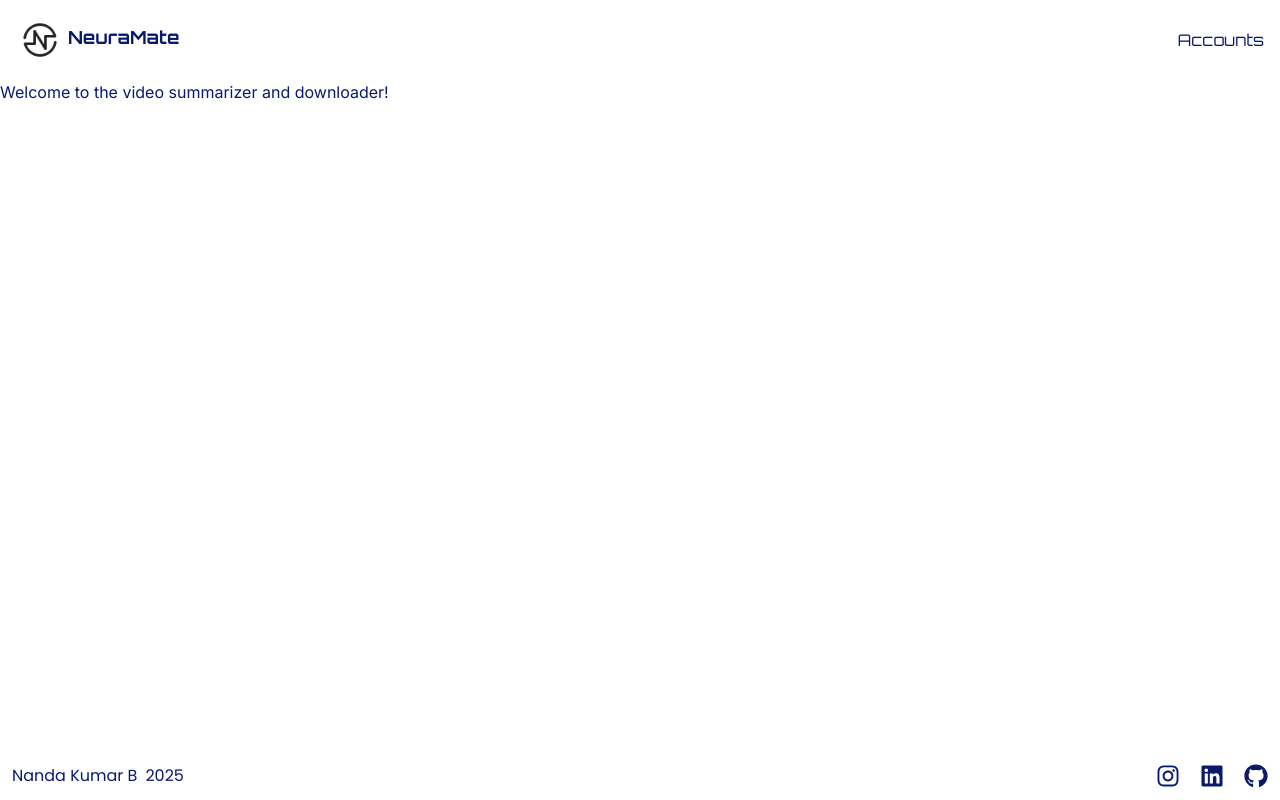
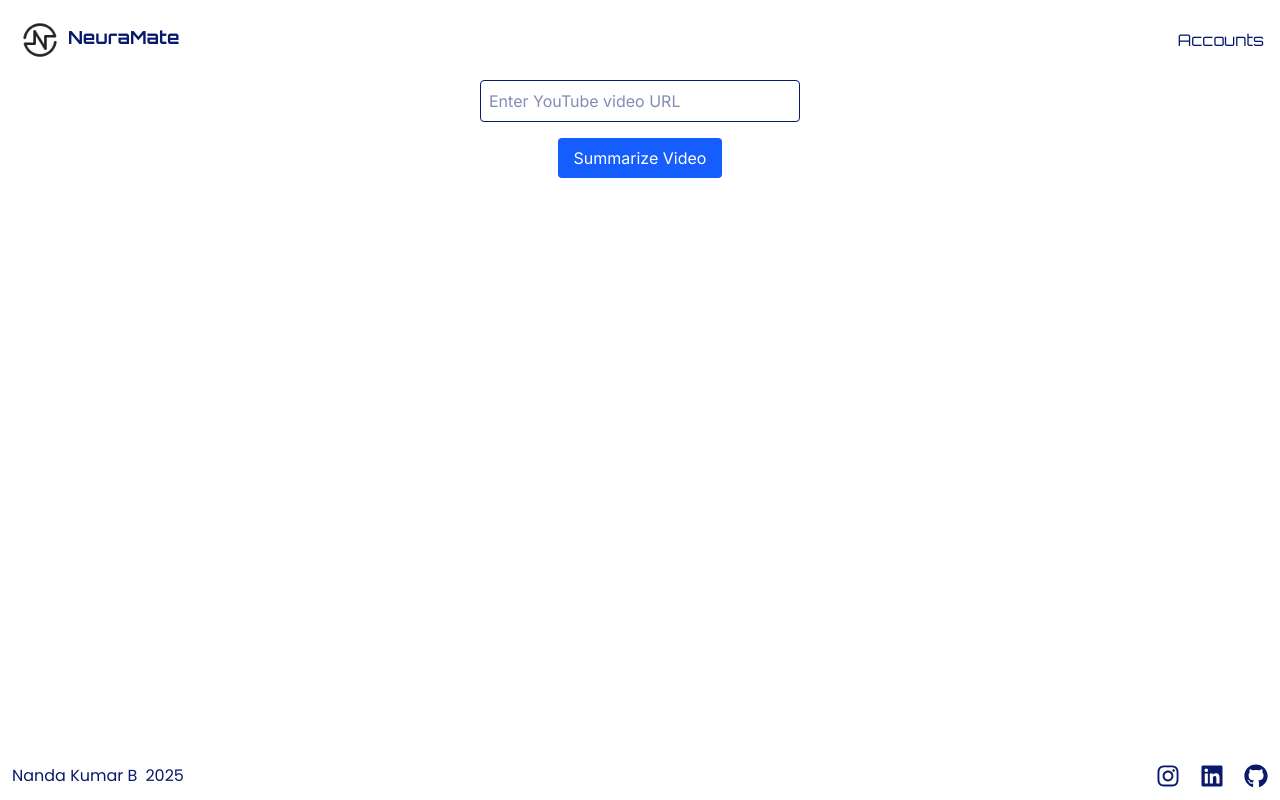
Before and after one commit to user-Gyrus/neuramate, a Next.js app in the folder frontend/: page /video in a window 1280 px wide. Built offline with nearby package versions, Linux system fonts and the light colour scheme.

Commit message:
Added the routes for the features

```diff
--- a/frontend/src/app/_components/_landingPage/FeaturesCarousel.jsx
+++ b/frontend/src/app/_components/_landingPage/FeaturesCarousel.jsx
@@ -4,10 +4,12 @@ import { carousel } from "@/app/_data/carouselData";
 import React, { useState } from "react";
 import { FaCaretLeft, FaCaretRight } from "react-icons/fa";
 import Image from "next/image";
+import { useRouter } from "next/navigation"; // ✅ Import from next/navigation
 
 function FeaturesCarousel() {
   const [currentIndex, setCurrentIndex] = useState(0);
-  const [direction, setDirection] = useState("right"); // for animation
+  const [direction, setDirection] = useState("right");
+  const router = useRouter(); // ✅ Initialize router
 
   const handleLeftClick = () => {
     setDirection("left");
@@ -25,6 +27,10 @@ function FeaturesCarousel() {
 
   const currentItem = carousel[currentIndex];
 
+  const handleNavigate = () => {
+    router.push(currentItem.url); // ✅ Navigate to the feature's URL
+  };
+
   return (
     <div className="flex flex-row h-[500px] mx-1 select-none">
       {/* Left Arrow */}
@@ -35,7 +41,7 @@ function FeaturesCarousel() {
         <FaCaretLeft className="text-5xl text-white" />
       </div>
 
-      {/* Feature Card with Sliding Animation */}
+      {/* Feature Card */}
       <div className="flex-1 flex items-center justify-center overflow-hidden">
         <div
           key={currentItem.id}
@@ -56,7 +62,10 @@ function FeaturesCarousel() {
             height={200}
             className="rounded-lg"
           />
-          <button className="bg-blue-600 hover:bg-blue-700 text-white cursor-pointer px-6 py-3 rounded-3xl font-semibold my-4">
+          <button
+            onClick={handleNavigate} // ✅ Navigate on click
+            className="bg-blue-600 hover:bg-blue-700 text-white cursor-pointer px-6 py-3 rounded-3xl font-semibold my-4"
+          >
             Explore {currentItem.title}
           </button>
         </div>
--- a/frontend/src/app/_components/_landingPage/Hero.jsx
+++ b/frontend/src/app/_components/_landingPage/Hero.jsx
@@ -36,13 +36,21 @@ function Hero() {
             Summarize videos, capture smart slides & images, and chat with an AI
             friend.
           </p>
-          <button className="bg-blue-600 hover:bg-blue-700 text-white cursor-pointer px-6 py-3 rounded-3xl font-semibold">
+          <button
+            className="bg-blue-600 hover:bg-blue-700 text-white cursor-pointer px-6 py-3 rounded-3xl font-semibold"
+            onClick={() =>
+              window.scrollTo({
+                top: document.getElementById("features").offsetTop,
+                behavior: "smooth",
+              })
+            }
+          >
             Get Started
           </button>
         </div>
       </div>
 
-      <div className="my-4">
+      <div className="my-4" id="features">
         <h1
           className={`text-center text-2xl font-bold my-8 ${poppins.className}`}
         >
--- a/frontend/src/app/_data/carouselData.js
+++ b/frontend/src/app/_data/carouselData.js
@@ -3,20 +3,23 @@ export const carousel = [
     id: 1,
     title: "Video Summarization",
     description: "Get concise summaries of videos instantly.",
-    image: "/feature1.webp", // placeholder
+    image: "/feature1.webp",
+    url: "/video", // placeholder
   },
   {
     id: 2,
     title: "AI Chat Mode",
     description:
       "Engage in conversations with an AI companion for emotional support or fun.",
-    image: "/feature3.webp", // placeholder
+    image: "/feature3.webp",
+    url: "bot", // placeholder
   },
   {
     id: 3,
     title: "Gaming Arena",
     description:
       "Play some of the most popular games here in the website with NeuraMate.",
-    image: "/feature4.jpg", // placeholder
+    image: "/feature4.jpg",
+    url: "/gaming", // placeholder
   },
 ];
--- a/frontend/src/app/video/page.jsx
+++ b/frontend/src/app/video/page.jsx
@@ -1,5 +1,39 @@
+"use client";
+
+import { useState } from "react";
+
 function Video() {
-  return <div>Welcome to the video summarizer and downloader!</div>;
+  const [url, setUrl] = useState("");
+  const [summary, setSummary] = useState("");
+
+  const handleSummarize = async () => {
+    const res = await fetch("/api/summarize", {
+      method: "POST",
+      headers: { "Content-Type": "application/json" },
+      body: JSON.stringify({ url }),
+    });
+    const data = await res.json();
+    setSummary(data.summary);
+  };
+
+  return (
+    <div className="flex flex-col items-center">
+      <input
+        type="text"
+        placeholder="Enter YouTube video URL"
+        value={url}
+        onChange={(e) => setUrl(e.target.value)}
+        className="border p-2 rounded w-80"
+      />
+      <button
+        onClick={handleSummarize}
+        className="mt-4 px-4 py-2 bg-blue-600 text-white rounded"
+      >
+        Summarize Video
+      </button>
+      {summary && <p className="mt-4 text-gray-200">{summary}</p>}
+    </div>
+  );
 }
 
 export default Video;
```
